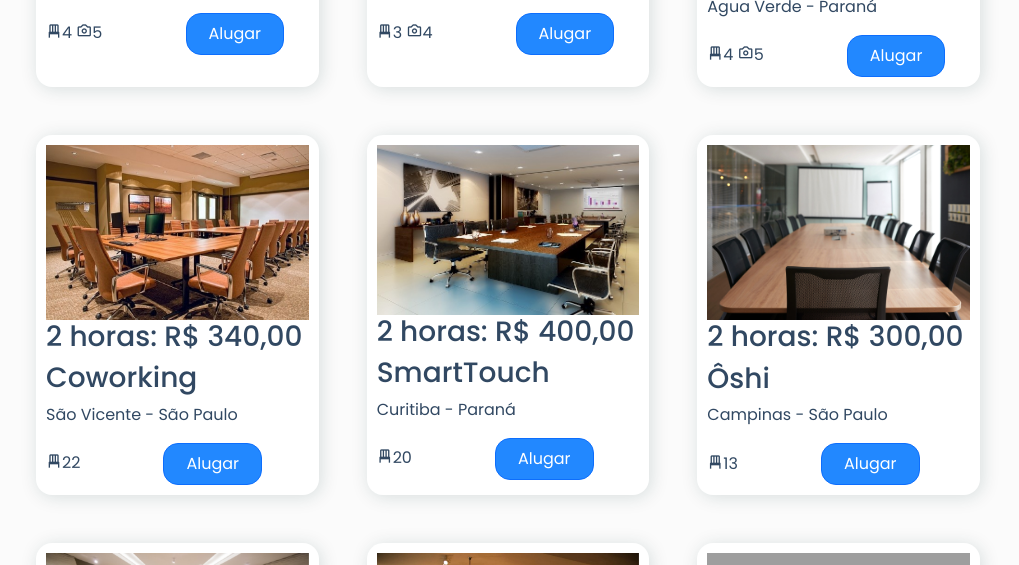
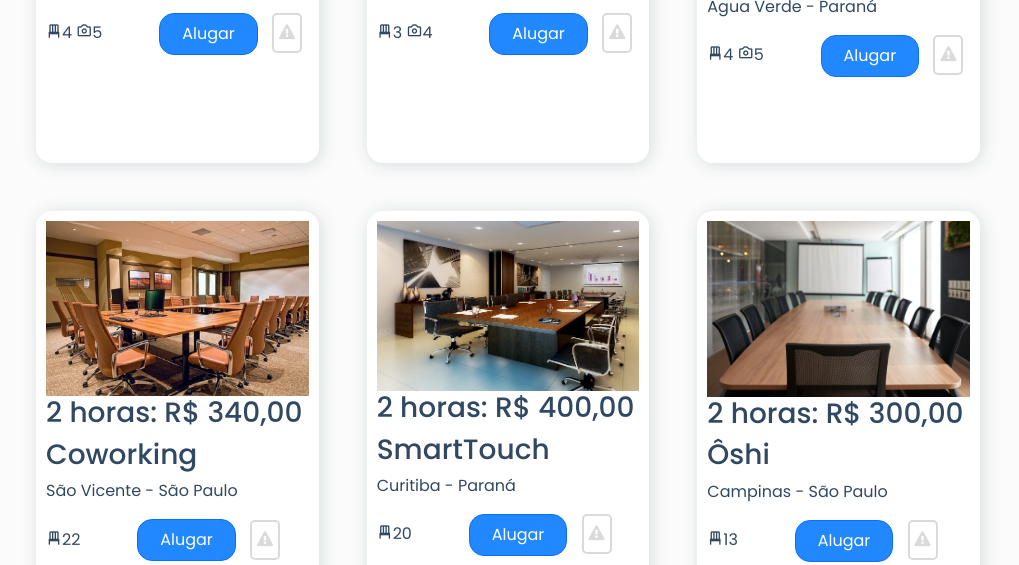
Before and after one commit to Zyro031/SRC, a plain HTML site: page Salas.html in a window 1280 px wide. Shown: the part 482-1047 px from the top of the page, without its empty margins (132-1151 px from the left). Drawn offline with nearby package versions, Linux system fonts and the light colour scheme; some packages are replaced by stand-ins of ours; grey boxes are pictures that could not be loaded; a script that the page names is missing.

Commit message:
Add files via upload

```diff
--- a/Payment.css
+++ b/Payment.css
@@ -80,3 +80,159 @@ input[type="submit"]:hover{
 		overflow-x: hidden;
 	}
 }
+
+
+.ui-btn {
+	--btn-default-bg: rgb(41, 41, 41);
+	--btn-padding: 15px 20px;
+	--btn-hover-bg: rgb(51, 51, 51);
+	--btn-transition: .3s;
+	--btn-letter-spacing: .1rem;
+	--btn-animation-duration: 1.2s;
+	--btn-shadow-color: rgba(0, 0, 0, 0.137);
+	--btn-shadow: 0 2px 10px 0 var(--btn-shadow-color);
+	--hover-btn-color: #FAC921;
+	--default-btn-color: #fff;
+	--font-size: 16px;
+	--font-weight: 600;
+	--font-family: Menlo,Roboto Mono,monospace;
+  }
+
+  .ui-btn {
+	box-sizing: border-box;
+	padding: var(--btn-padding);
+	display: flex;
+	align-items: center;
+	justify-content: center;
+	color: var(--default-btn-color);
+	font: var(--font-weight) var(--font-size) var(--font-family);
+	background: var(--btn-default-bg);
+	border: none;
+	cursor: pointer;
+	transition: var(--btn-transition);
+	overflow: hidden;
+	box-shadow: var(--btn-shadow);
+	margin-top: 15px;
+  }
+
+  .ui-btn span {
+	letter-spacing: var(--btn-letter-spacing);
+	transition: var(--btn-transition);
+	box-sizing: border-box;
+	position: relative;
+	background: inherit;
+  }
+
+  .ui-btn span::before {
+	box-sizing: border-box;
+	position: absolute;
+	content: "";
+	background: inherit;
+  }
+
+  .ui-btn:hover, .ui-btn:focus {
+	background: var(--btn-hover-bg);
+  }
+
+  .ui-btn:hover span, .ui-btn:focus span {
+	color: var(--hover-btn-color);
+  }
+
+  .ui-btn:hover span::before, .ui-btn:focus span::before {
+	animation: chitchat linear both var(--btn-animation-duration);
+  }
+
+  @keyframes chitchat {
+	0% {
+	  content: "#¨";
+	}
+
+	5% {
+	  content: ".";
+	}
+
+	10% {
+	  content: "^{%";
+	}
+
+	15% {
+	  content: "-!$";
+	}
+
+	20% {
+	  content: "#$_%";
+	}
+
+	25% {
+	  content: "№:0@!";
+	}
+
+	30% {
+	  content: "#{+.#";
+	}
+
+	35% {
+	  content: "@}-?%¨*";
+	}
+
+	40% {
+	  content: "?{4@%$";
+	}
+
+	45% {
+	  content: "=.,^!@!#";
+	}
+
+	50% {
+	  content: "?2@%@%#";
+	}
+
+	55% {
+	  content: "\;1}]{=%";
+	}
+
+	60% {
+	  content: "?{%:%";
+	  right: 0;
+	}
+
+	65% {
+	  content: "|{f[4";
+	  right: 0;
+	}
+
+	70% {
+	  content: "{4%0%";
+	  right: 0;
+	}
+
+	75% {
+	  content: "'1_0<";
+	  right: 0;
+	}
+
+	80% {
+	  content: "{0%";
+	  right: 0;
+	}
+
+	85% {
+	  content: "]>'";
+	  right: 0;
+	}
+
+	90% {
+	  content: "4";
+	  right: 0;
+	}
+
+	95% {
+	  content: "2";
+	  right: 0;
+	}
+
+	100% {
+	  content: "";
+	  right: 0;
+	}
+  }
--- a/Salas.html
+++ b/Salas.html
@@ -4,6 +4,7 @@
     <meta charset="UTF-8">
     <meta name="viewport" content="width=device-width, initial-scale=1.0">
     <title>Salas - SRC</title>
+    <link rel="stylesheet" href="https://cdnjs.cloudflare.com/ajax/libs/font-awesome/4.7.0/css/font-awesome.min.css">
     <link href="https://cdn.jsdelivr.net/npm/bootstrap@5.3.3/dist/css/bootstrap.min.css" rel="stylesheet" integrity="sha384-QWTKZyjpPEjISv5WaRU9OFeRpok6YctnYmDr5pNlyT2bRjXh0JMhjY6hW+ALEwIH" crossorigin="anonymous">
     <script src="https://cdn.jsdelivr.net/npm/bootstrap@5.3.3/dist/js/bootstrap.bundle.min.js" integrity="sha384-YvpcrYf0tY3lHB60NNkmXc5s9fDVZLESaAA55NDzOxhy9GkcIdslK1eN7N6jIeHz" crossorigin="anonymous"></script>
     <link rel="stylesheet" href="https://cdn.jsdelivr.net/npm/boxicons@latest/css/boxicons.min.css">
@@ -92,6 +93,7 @@
                         <i class="bx bx-chair"><span>4</span></i>
                         <i class="bx bx-camera"><span>5</span></i>
                         <a class="btn btn-primary" href="Payment.html" role="button">Alugar</a>
+                        <button class="ui-btn"><i class="fa fa-warning"></i></button>
                     </div>
                 </div>
             </div>
@@ -133,6 +135,7 @@
                         <i class="bx bx-chair"><span>3</span></i>
                         <i class="bx bx-camera"><span>4</span></i>
                         <a class="btn btn-primary" href="Payment.html" role="button">Alugar</a>
+                        <button class="ui-btn"><i class="fa fa-warning"></i></button>
                     </div>
                 </div>
             </div>
@@ -170,6 +173,7 @@
                         <i class="bx bx-chair"><span>4</span></i>
                         <i class="bx bx-camera"><span>5</span></i>
                         <a class="btn btn-primary" href="Payment.html" role="button">Alugar</a>
+                        <button class="ui-btn"><i class="fa fa-warning"></i></button>
                     </div>
                 </div>
             </div>
@@ -185,6 +189,7 @@
                     <div class="icon">
                         <i class="bx bx-chair"><span>22</span></i>
                         <a class="btn btn-primary" href="Payment.html" role="button">Alugar</a>
+                        <button class="ui-btn"><i class="fa fa-warning"></i></button>
                     </div>
                 </div>
             </div>
@@ -200,6 +205,7 @@
                     <div class="icon">
                         <i class="bx bx-chair"><span>20</span></i>
                         <a class="btn btn-primary" href="Payment.html" role="button">Alugar</a>
+                        <button class="ui-btn"><i class="fa fa-warning"></i></button>
                     </div>
                 </div>
             </div>
@@ -215,6 +221,7 @@
                     <div class="icon">
                         <i class="bx bx-chair"><span>13</span></i>
                         <a class="btn btn-primary" href="Payment.html" role="button">Alugar</a>
+                        <button class="ui-btn"><i class="fa fa-warning"></i></button>
                     </div>
                 </div>
             </div>
@@ -251,6 +258,7 @@
                     <div class="icon">
                         <i class="bx bx-child"><span>50</span></i>
                         <a class="btn btn-primary" href="Payment.html" role="button">Alugar</a>
+                        <button class="ui-btn"><i class="fa fa-warning"></i></button>
                     </div>
                 </div>
             </div>
@@ -287,6 +295,7 @@
                     <div class="icon">
                         <i class="bx bx-child"><span>150</span></i>
                         <a class="btn btn-primary" href="Payment.html" role="button">Alugar</a>
+                        <button class="ui-btn"><i class="fa fa-warning"></i></button>
                     </div>
                 </div>
             </div>
@@ -323,6 +332,7 @@
                     <div class="icon">
                         <i class="bx bx-child"><span>100</span></i>
                         <a class="btn btn-primary" href="Payment.html" role="button">Alugar</a>
+                        <button class="ui-btn"><i class="fa fa-warning"></i></button>
                     </div>
                 </div>
             </div>
--- a/salas.css
+++ b/salas.css
@@ -127,8 +127,13 @@ section{
     transition: 0.5s;
 }
 .btn{
-    margin-left: 30%;
+    margin-left: 20%;
     border-radius: 15px;
+}
+
+.content {
+    width: 100%;
+    height: 200px;
 }
 /*Responsivo*/
 @media (max-width: 1080px){
@@ -243,3 +248,41 @@ nav {
     left: 0;
     right: 0;
   }
+
+  /* botão de cancelamento */
+
+  .ui-btn {
+    cursor: pointer;
+    border-radius: 5px;
+    color: rgb(219, 218, 218);
+    border-style: solid;
+    background-color: transparent;
+    border-color: rgb(219, 218, 218);
+    width: 30px;
+    height: 40px;
+    transition: 0.2s ease;
+    text-transform: uppercase;
+    border-width: 2px;
+    margin-left: 10px;
+
+  }
+  .ui-btn:hover {
+    color: rgb(247, 247, 247);
+    background-color: rgb(201, 31, 31);
+    border-color: rgb(201, 31, 31);
+    text-shadow: 0 0 50px white, 0 0 20px white, 0 0 15px white;
+    box-shadow: 0 0 50px rgb(201, 31, 31), 0 0 30px rgb(201, 31, 31),
+      0 0 60px rgb(201, 31, 31), 0 0 120px rgb(201, 31, 31);
+    width: 30px;
+    height: 40px;
+  }
+  .ui-btn:active {
+    width: 115px;
+    height: 38px;
+    letter-spacing: 0px;
+  }
+
+
+  .ui-btn .i {
+    width: 100px;
+  }
```
Also changed, not shown: Payment.html (+7 -0 lines).
